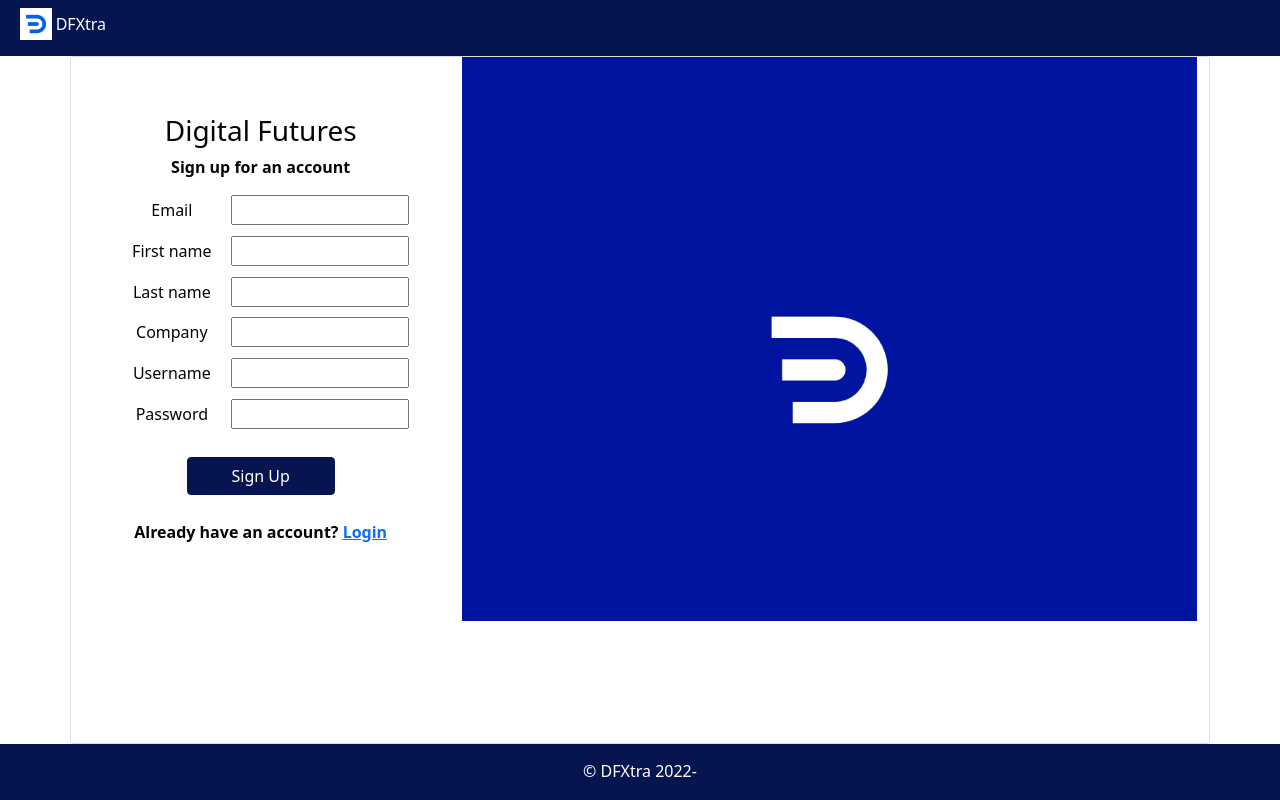
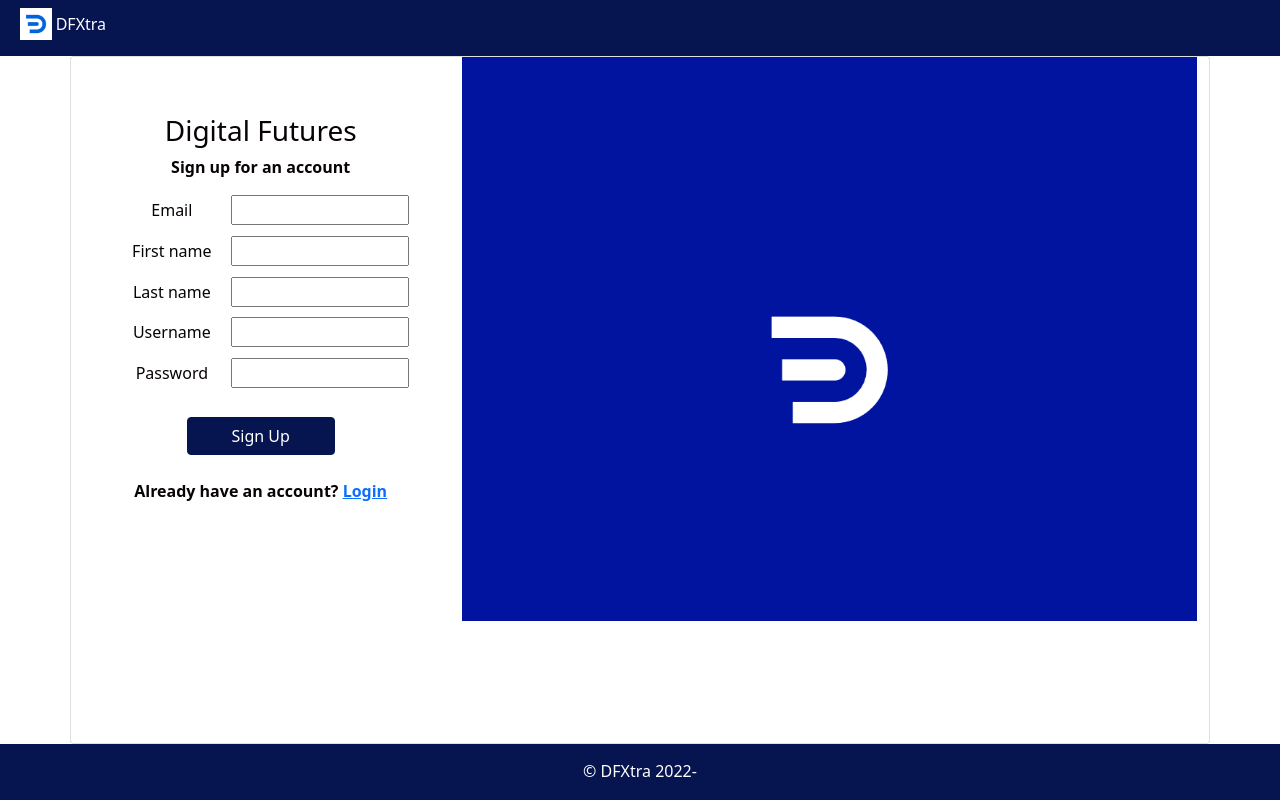
Before and after one commit to dfGroup2/team-engineering-frontend, a React (Create React App) app: page /SignUp in a window 1280 px wide. Built offline with nearby package versions, Linux system fonts and the light colour scheme.

Commit message:
delete company field and added signUp request and redirect to Login

```diff
--- a/src/Components/SignUpComponent/SignUp.jsx
+++ b/src/Components/SignUpComponent/SignUp.jsx
@@ -9,7 +9,7 @@ import axios from 'axios';
 
 const SignUp = props => {
 
-    const [user, setUser] = useState({ Email: '', FirstName: '', LastName: '', Company: '', Username: '', Password: '' });
+    const [user, setUser] = useState({ email: '', firstName: '', lastName: '', username: '', password: '' });
     const navigate = useNavigate()
     const handleChange = event => {
         const { name, value } = event.target;
@@ -18,10 +18,12 @@ const SignUp = props => {
 
     const SignUp = async event => {
         event.preventDefault();
-        const { Email, FirstName, LastName, Company, Username, Password } = user;
-        if (Email && FirstName && LastName && Company && Username && Password) {
+        const { email, firstName, lastName, username, password } = user;
+        if (email && firstName && lastName && username && password) {
             const res = await axios.post(`${process.env.REACT_APP_DFXTRAURL}/api/auth/signup`, user)
-            //navigate('/login');
+            if (res.data.message === "Graduate User was registered successfully!") {
+                navigate('/');
+            }
         }
     }
 
@@ -36,27 +38,23 @@ const SignUp = props => {
                         <div className="">
                             <div className="form-inputs">
                                 <label htmlFor="Email" className="col-4">Email</label>
-                                <input type="email" name="Email" className="col-6" onChange={handleChange} />
+                                <input type="email" name="email" className="col-6" onChange={handleChange} />
                             </div>
                             <div className="form-inputs">
                                 <label htmlFor="FirstName" className="col-4">First name</label>
-                                <input type="text" name="FirstName" className="col-6" onChange={handleChange} />
+                                <input type="text" name="firstName" className="col-6" onChange={handleChange} />
                             </div>
                             <div className="form-inputs">
                                 <label htmlFor="LastName" className="col-4">Last name</label>
-                                <input type="text" name="LastName" className="col-6" onChange={handleChange} />
-                            </div>
-                            <div className="form-inputs">
-                                <label htmlFor="Company" className="col-4">Company</label>
-                                <input type="text" name="Company" className="col-6" onChange={handleChange} />
+                                <input type="text" name="lastName" className="col-6" onChange={handleChange} />
                             </div>
                              <div className="form-inputs">
                                 <label htmlFor="Company" className="col-4">Username</label>
-                                <input type="text" name="Username" className="col-6" onChange={handleChange} />
+                                <input type="text" name="username" className="col-6" onChange={handleChange} />
                             </div>
                              <div className="form-inputs">
                                 <label htmlFor="Company" className="col-4">Password</label>
-                                <input type="text" name="Password" className="col-6" onChange={handleChange} />
+                                <input type="password" name="password" className="col-6" onChange={handleChange} />
                             </div>
                         </div>
                         <input type="submit" value="Sign Up" className="btn btn-primary col-5 draft-btn" />
```
